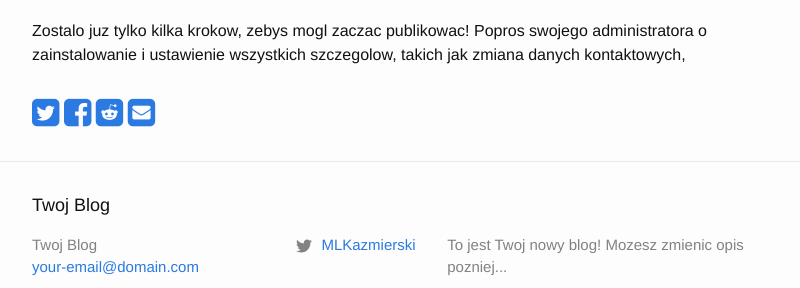
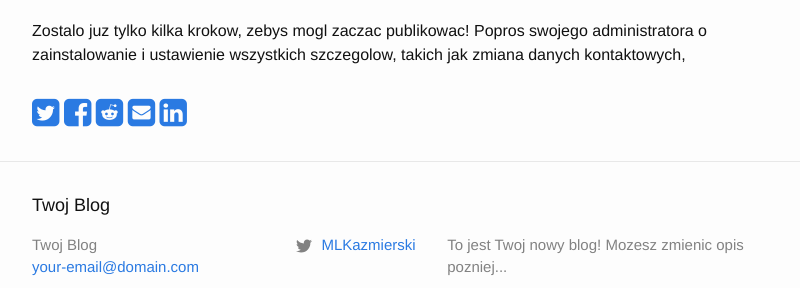
Before and after one commit to kazmiermik/kazmiermik.github.io, a Jekyll site: the page built from _posts/2017-12-22-Welcome.md, in a window 1280 px wide. Shown: the part 2393-2681 px from the top of the page, without its empty margins (238-1038 px from the left). Built offline with Jekyll 4.4.1, drawn with Linux system fonts in a browser that asks for light colours; nearby versions of some CDN libraries; comment, search, counter and statistics services are not loaded.

Commit message:
added LinkedIn share button

```diff
--- a/_includes/share_page.html
+++ b/_includes/share_page.html
@@ -18,6 +18,7 @@
 <div class="share-page">
     <a href="https://twitter.com/intent/tweet?text={{ page.title }}&url={{ site.url }}{{ page.url }}&via={{ site.twitter_username }}&related={{ site.twitter_username }}" rel="nofollow" target="_blank" title="Share on Twitter"><i class="fa fa-twitter-square fa-2x" aria-hidden="true"></i></a>
     <a href="https://facebook.com/sharer.php?u={{ site.url }}{{ page.url }}" rel="nofollow" target="_blank" title="Share on Facebook"><i class="fa fa-facebook-square fa-2x" aria-hidden="true"></i></a>
-    <a href=" http://www.reddit.com/submit?url=<URL>&title={{ page.title }}" rel="nofollow" target="_blank" title="Share on Reddit"><i class="fa fa-reddit-square fa-2x" aria-hidden="true"></i></a>
+    <a href="http://www.reddit.com/submit?url=<URL>&title={{ page.title }}" rel="nofollow" target="_blank" title="Share on Reddit"><i class="fa fa-reddit-square fa-2x" aria-hidden="true"></i></a>
     <a href="mailto:?subject={{ page.title }}&body={{ page.title }}: {{ site.url }}{{ page.url }}" target="_blank" title="Send email"><i class="fa fa-envelope-square fa-2x" aria-hidden="true"></i></a>
+    <a href="http://www.linkedin.com/shareArticle?mini=true&url={{ site.url }}{{ page.url }}&title={{ page.title }}&summary={{ page.title }}&source={{ site.url }}" rel="nofollow" target="_blank" title="Share on LinkedIn"><i class="fa fa-linkedin-square fa-2x" aria-hidden="true"></i></a>
 </div>
```
